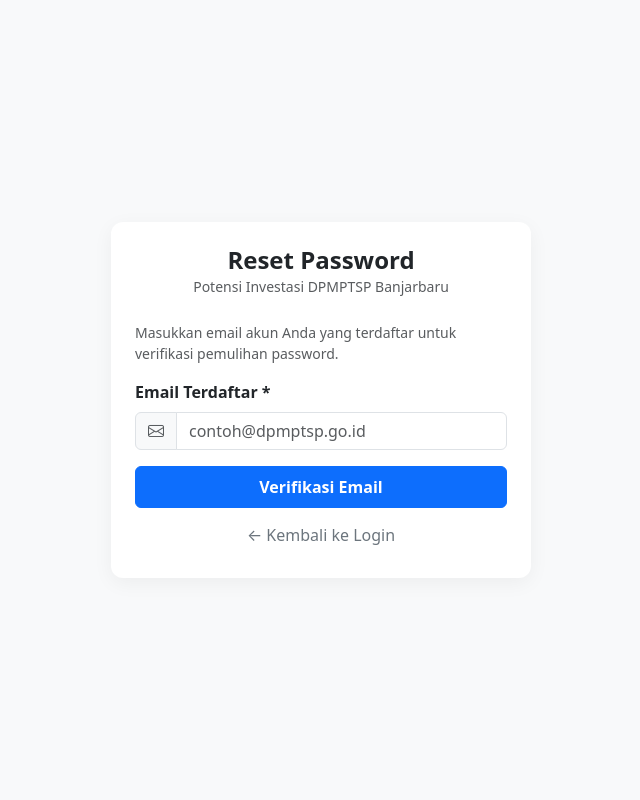
After one commit to HableKhafi/pendataan-potensi-investasi, a PHP site: page /auth/lupa_password.php in a window 1280 px wide. The commit adds this page. Shown: the whole page, without its empty margins (319-959 px from the left). Run offline with PHP 8.4, Linux system fonts and the light colour scheme.

Commit message:
Sistem login dengan username dan lupa password serta menambahkan no.hp dan intasnsi pada kelola user

```diff
--- a/admin/sektor.php
+++ b/admin/sektor.php
@@ -104,7 +104,9 @@ $sektor = $pdo->query("SELECT * FROM sektor ORDER BY id_sektor DESC")->fetchAll(
     <?php require_once '../includes/sidebar.php'; ?>
 
     <div id="content">
-        <h4 class="mb-4 fw-bold">Data Sektor Investasi</h4>
+       <div class="d-flex justify-content-between align-items-center mb-4 bg-white p-3 rounded shadow-sm">
+         <h4 class="m-0 fw-bold">Data Sektor Investasi</h4>
+       </div>
 
         <?php if (!empty($error)): ?>
             <div class="alert alert-danger alert-dismissible fade show"><i class="bi bi-exclamation-triangle-fill me-2"></i><?= htmlspecialchars($error) ?><button type="button" class="btn-close" data-bs-dismiss="alert"></button></div>
--- a/admin/wilayah.php
+++ b/admin/wilayah.php
@@ -189,7 +189,9 @@ $kelurahan = $pdo->query("SELECT l.*, k.nama_kecamatan,
     <?php require_once '../includes/sidebar.php'; ?>
 
     <div id="content">
-        <h4 class="mb-4 fw-bold">Data Wilayah Administrasi</h4>
+        <div class="d-flex justify-content-between align-items-center mb-4 bg-white p-3 rounded shadow-sm">
+            <h4 class="m-0 fw-bold">Data Wilayah Administrasi</h4>
+        </div>
 
         <?php if (!empty($error)): ?>
             <div class="alert alert-danger alert-dismissible fade show"><i class="bi bi-exclamation-triangle-fill me-2"></i><?= htmlspecialchars($error) ?><button type="button" class="btn-close" data-bs-dismiss="alert"></button></div>
--- /dev/null
+++ b/auth/lupa_password.php
@@ -0,0 +1,147 @@
+<?php
+session_start();
+require_once '../config/database.php';
+
+/** @var PDO $pdo */
+$error = '';
+$step  = 1;
+$email_verified = $_SESSION['reset_email'] ?? '';
+
+// Reset sesi permohonan lupa password
+if (isset($_GET['action']) && $_GET['action'] === 'reset') {
+    unset($_SESSION['reset_email']);
+    header("Location: lupa_password.php");
+    exit;
+}
+
+// Tahap 1: Verifikasi Email Pengguna
+if ($_SERVER['REQUEST_METHOD'] === 'POST' && isset($_POST['verifikasi_email'])) {
+    $email = trim($_POST['email'] ?? '');
+
+    if (empty($email)) {
+        $error = "Email wajib diisi!";
+    } else {
+        $stmt = $pdo->prepare("SELECT id_user, email, nama FROM users WHERE email = :email LIMIT 1");
+        $stmt->execute([':email' => $email]);
+        $user = $stmt->fetch();
+
+        if ($user) {
+            $_SESSION['reset_email'] = $user['email'];
+            $_SESSION['reset_nama']  = $user['nama'];
+            $email_verified = $user['email'];
+            $step = 2;
+        } else {
+            $error = "Email '$email' tidak terdaftar dalam sistem!";
+        }
+    }
+}
+
+// Tahap 2: Simpan Password Baru
+if ($_SERVER['REQUEST_METHOD'] === 'POST' && isset($_POST['simpan_password'])) {
+    $step = 2;
+    $password_baru = trim($_POST['password_baru'] ?? '');
+    $konfirmasi    = trim($_POST['konfirmasi_password'] ?? '');
+
+    if (empty($password_baru) || empty($konfirmasi)) {
+        $error = "Semua kolom password wajib diisi!";
+    } elseif ($password_baru !== $konfirmasi) {
+        $error = "Konfirmasi password tidak cocok!";
+    } else {
+        $hashed = password_hash($password_baru, PASSWORD_BCRYPT);
+        $stmt   = $pdo->prepare("UPDATE users SET password = :pass WHERE email = :email");
+        $stmt->execute([':pass' => $hashed, ':email' => $email_verified]);
+
+        // Bersihkan session reset
+        unset($_SESSION['reset_email'], $_SESSION['reset_nama']);
+
+        header("Location: login.php?msg=reset_success");
+        exit;
+    }
+}
+
+if (!empty($_SESSION['reset_email'])) {
+    $step = 2;
+}
+?>
+
+<!DOCTYPE html>
+<html lang="id">
+<head>
+    <meta charset="UTF-8">
+    <meta name="viewport" content="width=device-width, initial-scale=1.0">
+    <title>Reset Password - DPMPTSP Banjarbaru</title>
+    <link href="https://cdn.jsdelivr.net/npm/bootstrap@5.3.0/dist/css/bootstrap.min.css" rel="stylesheet">
+    <link href="https://cdn.jsdelivr.net/npm/bootstrap-icons@1.10.5/font/bootstrap-icons.css" rel="stylesheet">
+    <style>
+        body {
+            background-color: #f8f9fa;
+            min-height: 100vh;
+            display: flex;
+            align-items: center;
+            justify-content: center;
+        }
+        .card-reset {
+            border: none;
+            border-radius: 12px;
+            box-shadow: 0 5px 20px rgba(0,0,0,0.05);
+            width: 100%;
+            max-width: 420px;
+            background: #ffffff;
+        }
+    </style>
+</head>
+<body>
+
+<div class="card card-reset p-4">
+    <div class="text-center mb-4">
+        <h4 class="fw-bold m-0">Reset Password</h4>
+        <small class="text-muted">Potensi Investasi DPMPTSP Banjarbaru</small>
+    </div>
+
+    <?php if (!empty($error)): ?>
+        <div class="alert alert-danger alert-dismissible fade show">
+            <i class="bi bi-exclamation-triangle-fill me-2"></i><?= htmlspecialchars($error) ?>
+            <button type="button" class="btn-close" data-bs-dismiss="alert"></button>
+        </div>
+    <?php endif; ?>
+
+    <?php if ($step === 1): ?>
+        <!-- FORM TAHAP 1: INPUT EMAIL -->
+        <p class="text-muted small">Masukkan email akun Anda yang terdaftar untuk verifikasi pemulihan password.</p>
+        <form method="POST">
+            <div class="mb-3">
+                <label class="form-label fw-semibold">Email Terdaftar *</label>
+                <div class="input-group">
+                    <span class="input-group-text bg-light text-muted"><i class="bi bi-envelope"></i></span>
+                    <input type="email" name="email" class="form-control" required placeholder="contoh@dpmptsp.go.id">
+                </div>
+            </div>
+            <button type="submit" name="verifikasi_email" class="btn btn-primary w-100 fw-semibold py-2">Verifikasi Email</button>
+            <a href="login.php" class="btn btn-link w-100 mt-2 text-decoration-none text-secondary small">&larr; Kembali ke Login</a>
+        </form>
+
+    <?php else: ?>
+        <!-- FORM TAHAP 2: INPUT PASSWORD BARU -->
+        <div class="alert alert-info py-2 small">
+            <i class="bi bi-person-check-fill me-1"></i> Email terverifikasi untuk: <br>
+            <strong><?= htmlspecialchars($_SESSION['reset_nama'] ?? '') ?></strong> (<?= htmlspecialchars($email_verified) ?>)
+        </div>
+
+        <form method="POST">
+            <div class="mb-3">
+                <label class="form-label fw-semibold">Password Baru *</label>
+                <input type="password" name="password_baru" class="form-control" required placeholder="Masukkan password baru">
+            </div>
+            <div class="mb-4">
+                <label class="form-label fw-semibold">Konfirmasi Password Baru *</label>
+                <input type="password" name="konfirmasi_password" class="form-control" required placeholder="Ulangi password baru">
+            </div>
+            <button type="submit" name="simpan_password" class="btn btn-success w-100 fw-semibold py-2">Simpan Password Baru</button>
+            <a href="lupa_password.php?action=reset" class="btn btn-link w-100 mt-2 text-decoration-none text-secondary small">Ganti Email Verifikasi</a>
+        </form>
+    <?php endif; ?>
+</div>
+
+<script src="https://cdn.jsdelivr.net/npm/bootstrap@5.3.0/dist/js/bootstrap.bundle.min.js"></script>
+</body>
+</html>
```
Also changed, not shown: admin/users.php (+109 -29 lines), auth/login.php (+28 -30 lines), includes/sidebar.php (+8 -8 lines).
